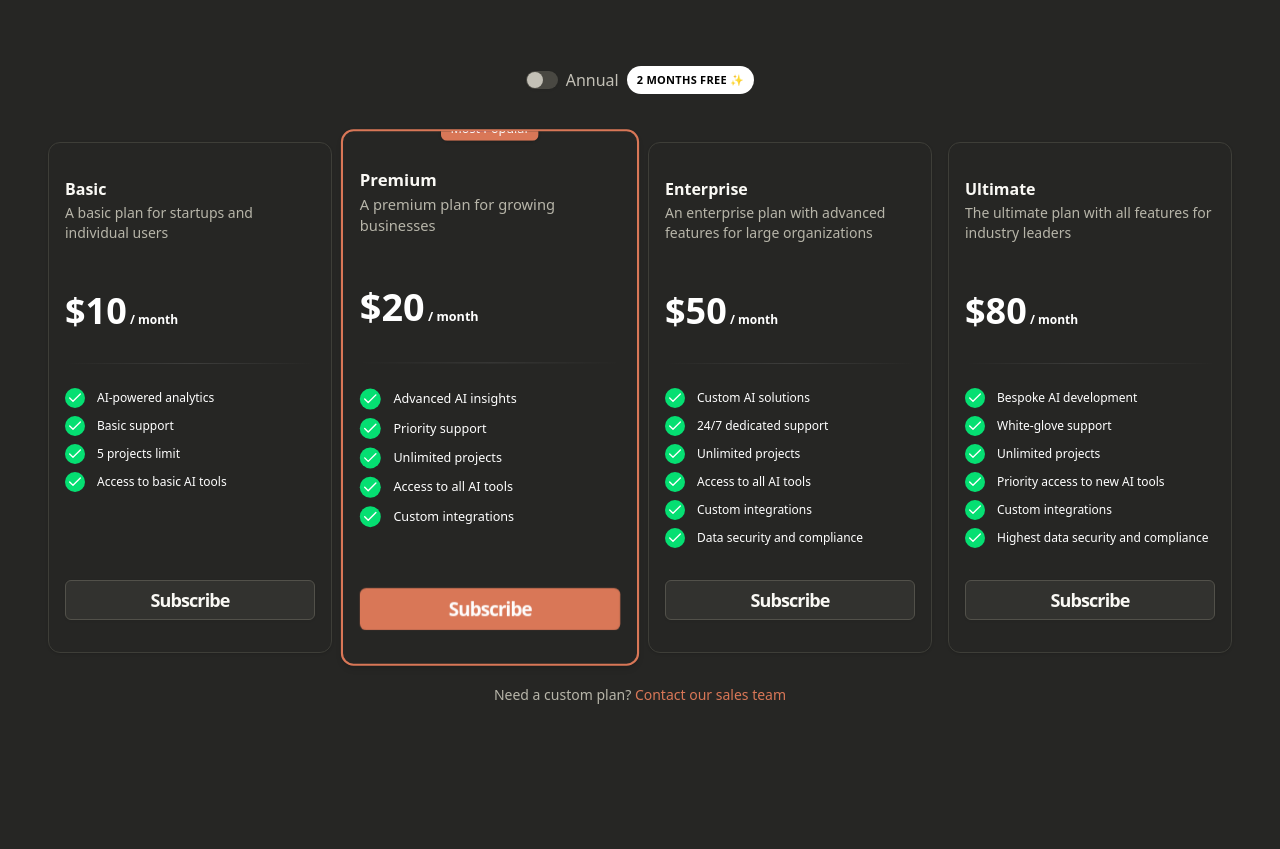
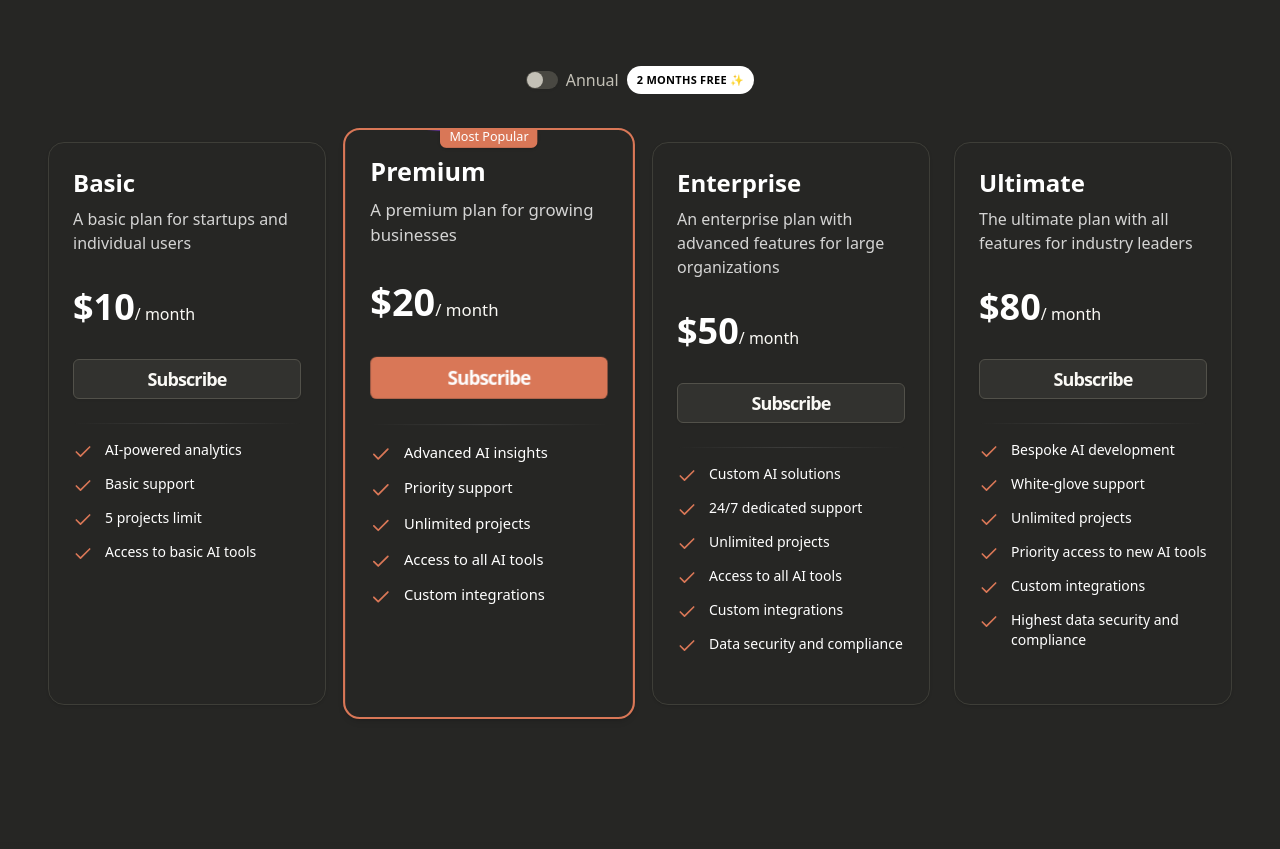
Before and after one commit to jethroverganio1997/interview-prep, a Next.js app: page / in a window 1280 px wide. Shown: the part 1946-2795 px from the top of the page. Built offline with nearby package versions, Linux system fonts and the light colour scheme.

Commit message:
chore: finalize landing page

```diff
--- a/app/(marketing)/_components/cta-section.tsx
+++ b/app/(marketing)/_components/cta-section.tsx
@@ -80,7 +80,7 @@ export default function CTASection() {
   }, [])
 
   return (
-    <section id="cta" className="py-20 lg:py-32">
+    <section id="cta">
       <div className="py-14">
         <div className="flex w-full flex-col items-center justify-center">
           <div className="relative flex w-full flex-col items-center justify-center overflow-hidden">
--- a/app/(marketing)/_components/footer.tsx
+++ b/app/(marketing)/_components/footer.tsx
@@ -73,7 +73,7 @@ export default function Footer() {
   return (
     <footer>
       <div className="mx-auto w-full max-w-screen-xl xl:pb-2">
-        <div className="gap-4 p-4 px-8 py-16 sm:pb-16 md:flex md:justify-between">
+        <div className="gap-4 p-4 px-8 sm:pb-16 md:flex md:justify-between">
           <div className="mb-12 flex flex-col gap-4">
             <Link href="/" className="flex items-center gap-2">
               <svg
--- a/app/(marketing)/_components/hero-section.tsx
+++ b/app/(marketing)/_components/hero-section.tsx
@@ -89,7 +89,7 @@ export default function HeroSection() {
               src="/images/hero-light.png"
               alt="Hero section illustration"
               fill
-              className="object-contain object-top rounded-[inherit]"
+              className="object-cover object-top rounded-[inherit]"
               priority
             />
           </div>
--- a/app/(marketing)/_components/pricing-section.tsx
+++ b/app/(marketing)/_components/pricing-section.tsx
@@ -8,7 +8,6 @@ import {
   Card,
   CardContent,
   CardDescription,
-  CardFooter,
   CardHeader,
   CardTitle,
 } from "@/components/ui/card";
@@ -146,38 +145,37 @@ export default function PricingSection() {
         </div>
 
         {/* Pricing Grid */}
-        <div className="mx-auto grid w-full justify-center gap-4 px-6 sm:px-8 grid-cols-1 sm:grid-cols-2 lg:grid-cols-4">
+        <div className="mx-auto grid w-full justify-center gap-6 px-8 sm:px-8 grid-cols-1 sm:grid-cols-2 lg:grid-cols-4">
           {pricingTiers.map((tier, index) => (
             <Card
               key={tier.id}
               className={cn(
-                "relative flex max-w-[400px] flex-col gap-8 overflow-hidden p-4 py-8 sm:pb-8",
+                "relative flex max-w-[400px] flex-col overflow-hidden rounded-2xl border  shadow-sm",
                 tier.isFeatured && "border-2 border-primary shadow-lg scale-105"
               )}
             >
               {tier.isFeatured && <BorderBeam />}
 
               {tier.isMostPopular && (
-                <div className="absolute -top-4 left-1/2 -translate-x-1/2">
+                <div className="absolute -top-2 left-1/2 -translate-x-1/2 z-10">
                   <Badge className="shadow-sm">Most Popular</Badge>
                 </div>
               )}
 
-              <CardHeader className="p-0">
-                <div className="flex items-center">
-                  <div className="ml-0">
-                    <CardTitle className="text-base font-semibold leading-7">
+              {/* Header */}
+              <CardHeader>
+                <div className="flex flex-col items-start">
+                  <CardTitle className="text-2xl font-bold mb-2 text-black dark:text-white">
                     {tier.name}
                   </CardTitle>
-                    <CardDescription className="h-12 text-sm leading-5">
+                  <CardDescription className="text-base text-black/80 dark:text-white/80">
                     {tier.description}
                   </CardDescription>
                 </div>
-                </div>
               </CardHeader>
 
-              <CardContent className="flex-1 p-0">
-                {/* Price with Animation */}
+              {/* Price Display */}
+              <CardContent>
                 <AnimatePresence mode="wait">
                   <motion.div
                     key={interval}
@@ -185,37 +183,20 @@ export default function PricingSection() {
                     animate={{ y: 0, opacity: 1 }}
                     exit={{ y: -20, opacity: 0 }}
                     transition={{ duration: 0.3, delay: index * 0.04 }}
-                    className="flex flex-row gap-1 mb-8"
+                    className="flex items-baseline justify-start mb-8"
                   >
                     <span className="text-4xl font-bold text-black dark:text-white">
                       $
                       {interval === "month"
                         ? tier.monthlyPrice
                         : tier.yearlyPrice}
-                      <span className="text-xs"> / {interval}</span>
                     </span>
+                    <span className="text-base">/ {interval}</span>
                   </motion.div>
                 </AnimatePresence>
 
-                {/* Features */}
-                <hr className="m-0 mb-6 h-px w-full border-none bg-gradient-to-r from-neutral-200/0 via-neutral-500/30 to-neutral-200/0" />
-
-                {tier.features && tier.features.length > 0 && (
-                  <ul className="flex flex-col gap-2 font-normal">
-                    {tier.features.map((feature, idx) => (
-                      <li
-                        key={idx}
-                        className="flex items-center gap-3 text-xs font-medium text-black dark:text-white"
-                      >
-                        <Check className="size-5 shrink-0 rounded-full bg-green-400 p-[2px] text-black dark:text-white" />
-                        <span className="flex">{feature}</span>
-                      </li>
-                    ))}
-                  </ul>
-                )}
-              </CardContent>
-
-              <CardFooter className="p-0">
+                {/* CTA Button */}
+                <div>
                   <Button
                     className={cn(
                       "group relative w-full gap-2 overflow-hidden text-lg font-semibold tracking-tighter",
@@ -236,18 +217,28 @@ export default function PricingSection() {
                       "Subscribe"
                     )}
                   </Button>
-              </CardFooter>
+                </div>
+
+                {/* Features List */}
+                <div className="relative space-y-4 py-6">
+                  <div className="h-px w-full bg-gradient-to-r from-neutral-200/0 via-neutral-500/30 to-neutral-200/0 dark:from-neutral-800/0 dark:via-neutral-500/30 dark:to-neutral-800/0" />
+                  {tier.features && tier.features.length > 0 && (
+                    <ul className="space-y-3">
+                      {tier.features.map((feature, idx) => (
+                        <li key={idx} className="flex items-start gap-3">
+                          <Check className="size-5 shrink-0 text-primary mt-0.5" />
+                          <span className="text-sm text-black dark:text-white">
+                            {feature}
+                          </span>
+                        </li>
+                      ))}
+                    </ul>
+                  )}
+                </div>
+              </CardContent>
             </Card>
           ))}
         </div>
-
-        {/* Enterprise note */}
-        <p className="text-center text-sm text-muted-foreground mt-8">
-          Need a custom plan?{" "}
-          <a href="/contact" className="text-primary hover:underline">
-            Contact our sales team
-          </a>
-        </p>
       </div>
     </section>
   );
--- a/components/ui/sphere-mask.tsx
+++ b/components/ui/sphere-mask.tsx
@@ -19,7 +19,7 @@ export function SphereMask({ reverse = false }: SphereMaskProps) {
         reverse ? "my-[-22rem] rotate-180 md:mt-[-30rem]" : "my-[-18.8rem]",
 
         // before
-        "before:absolute before:inset-0 before:size-full before:opacity-40 before:[background-image:radial-gradient(circle_at_bottom_center,var(--color),transparent_70%)]",
+        "before:absolute before:inset-0 before:size-full before:opacity-40 before:[background-image:radial-gradient(circle_at_bottom_center,var(--color),transparent_80%)]",
 
         // after
         "after:absolute after:-left-1/2 after:top-1/2 after:aspect-[1/0.7] after:w-[200%] after:rounded-[50%] after:border-t after:border-[hsl(var(--border))] after:bg-background"
```
Lines whose indentation alone changed are shown as unchanged.
